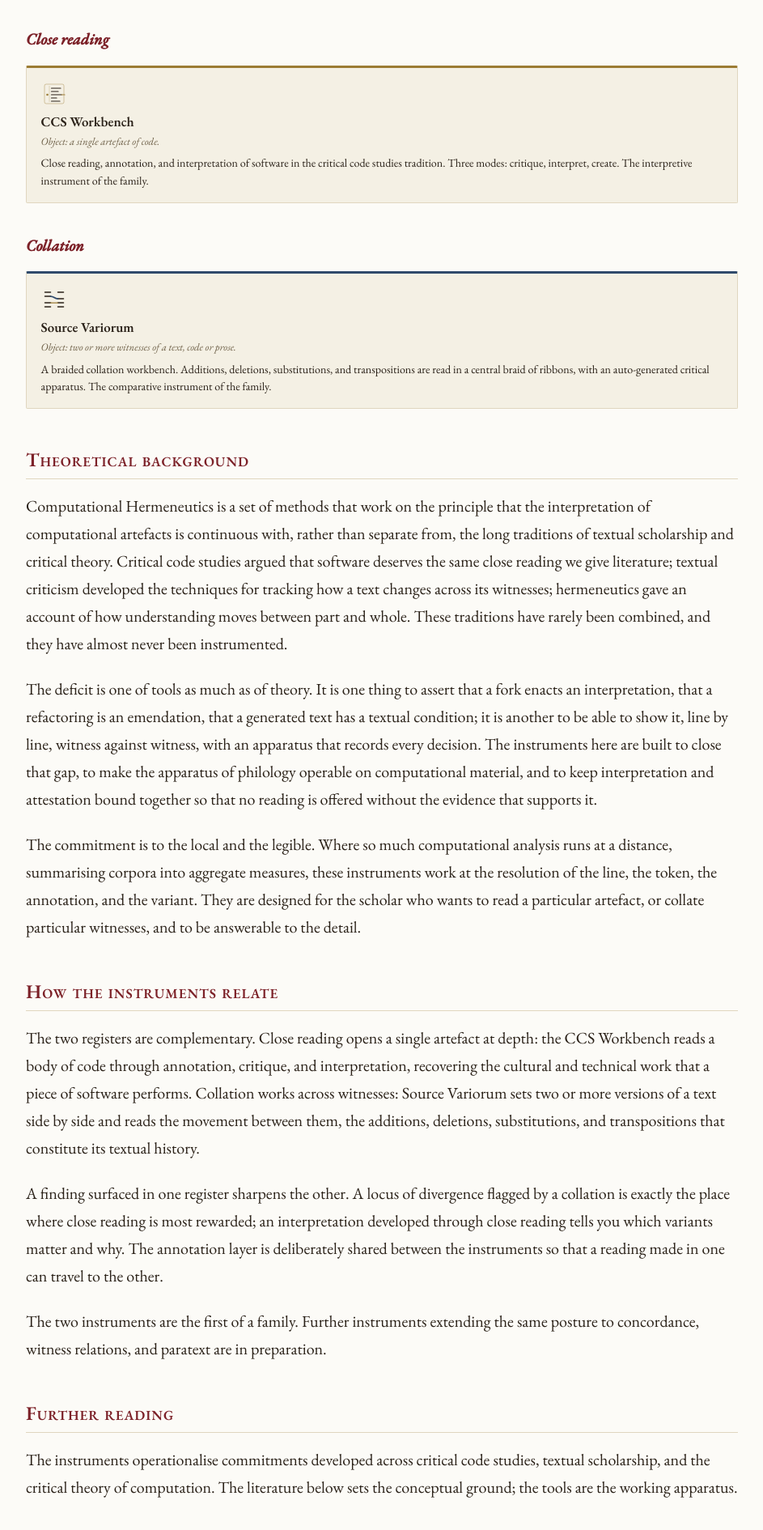
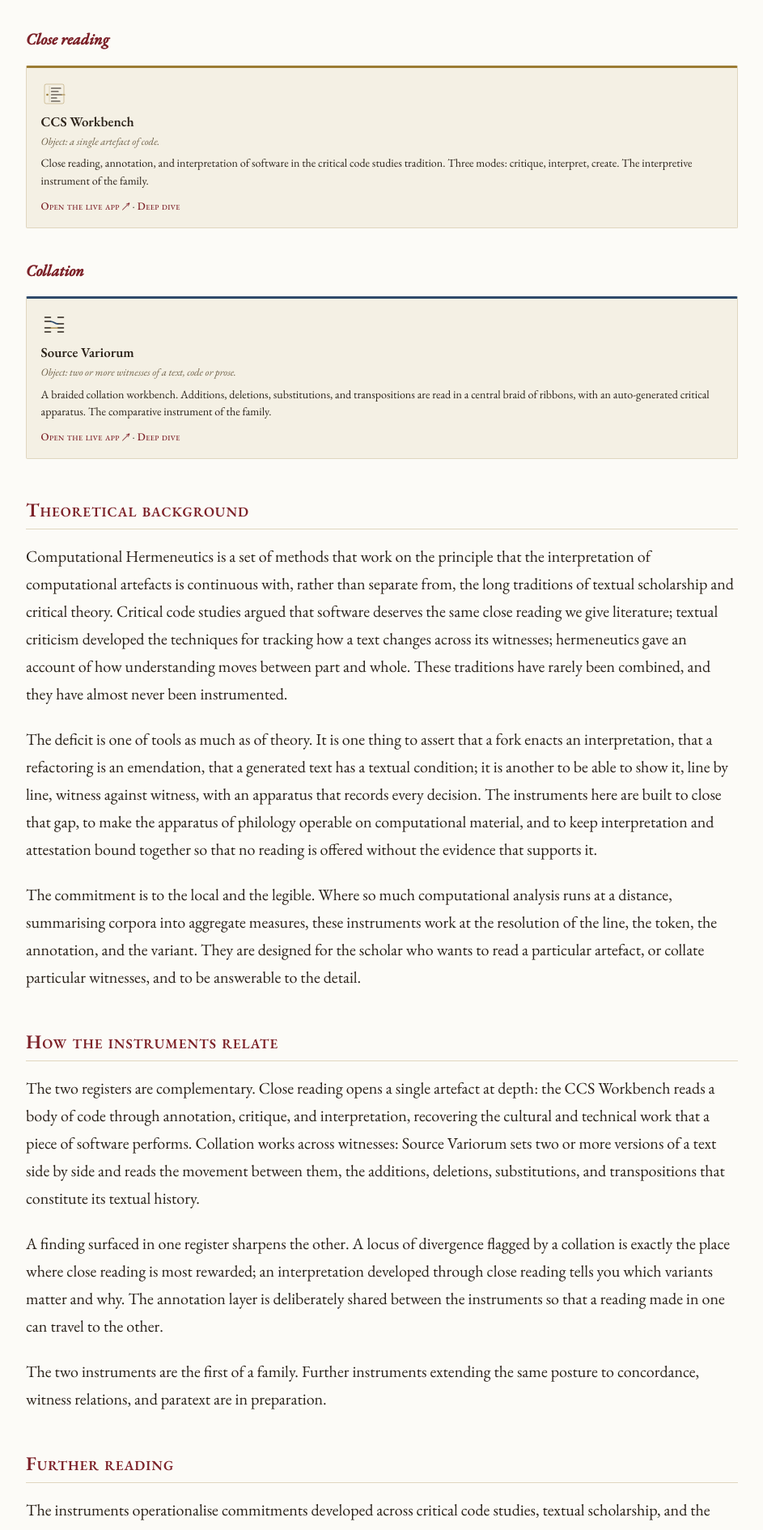
Before and after one commit to Computational-Hermeneutics/Computational-Hermeneutics.github.io, a Jekyll site: the page built from index.md, in a window 1280 px wide. Shown: the part 977-2867 px from the top of the page at 81% size, without its empty margins (168-1111 px from the left). Built offline with Jekyll 4.4.1, drawn with Linux system fonts in a browser that asks for light colours.

Commit message:
Add live-app links to homepage tool cards

```diff
--- a/assets/css/style.scss
+++ b/assets/css/style.scss
@@ -377,6 +377,20 @@ hr { border: 0; border-top: 1px solid var(--ch-rule); margin: 3rem 0; }
   }
 
   p { margin: 0; font-size: 0.88rem; line-height: 1.5; }
+
+  .launch {
+    margin-top: 0.7rem;
+    font-size: 0.82rem;
+    font-variant: small-caps;
+    letter-spacing: 0.03em;
+
+    a {
+      color: var(--ch-blue);
+      border-bottom: none;
+      font-weight: 500;
+      &:hover { color: var(--ch-blue-hover); }
+    }
+  }
 }
 
 // Tool deep-dive header (per-tool pages)
--- a/index.md
+++ b/index.md
@@ -43,6 +43,7 @@ graph TB
   <h3><a href="/tools/ccs-wb.html">CCS Workbench</a></h3>
   <p class="object">Object: a single artefact of code.</p>
   <p>Close reading, annotation, and interpretation of software in the critical code studies tradition. Three modes: critique, interpret, create. The interpretive instrument of the family.</p>
+  <p class="launch"><a href="https://ccs-wb.vercel.app">Open the live app ↗</a> · <a href="/tools/ccs-wb.html">Deep dive</a></p>
 </article>
 
 </div>
@@ -56,6 +57,7 @@ graph TB
   <h3><a href="/tools/source-variorum.html">Source Variorum</a></h3>
   <p class="object">Object: two or more witnesses of a text, code or prose.</p>
   <p>A braided collation workbench. Additions, deletions, substitutions, and transpositions are read in a central braid of ribbons, with an auto-generated critical apparatus. The comparative instrument of the family.</p>
+  <p class="launch"><a href="https://sourcevariorum.vercel.app">Open the live app ↗</a> · <a href="/tools/source-variorum.html">Deep dive</a></p>
 </article>
 
 </div>
```
